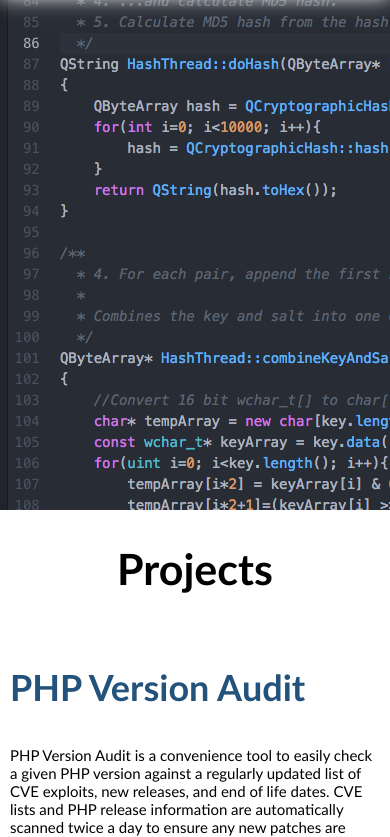
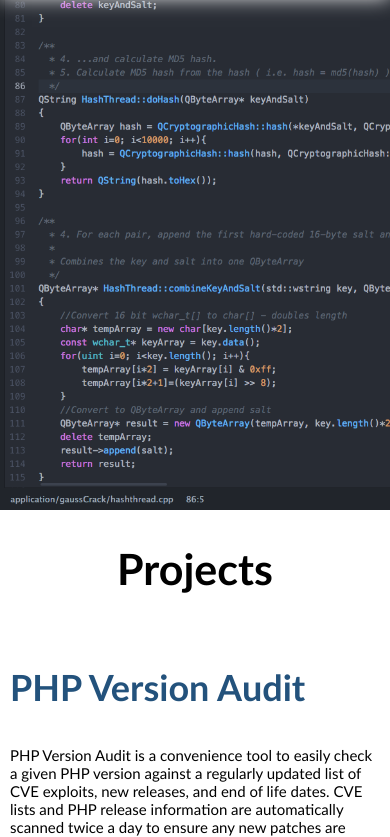
Before and after one commit to lightswitch05/lightswitch05.github.io, a plain HTML site: page index.html in a window 390 px wide. Shown: the part 184-1021 px from the top of the page. Drawn offline with Linux system fonts and the light colour scheme.

Commit message:
Improve background image on mobile

```diff
--- a/index.css
+++ b/index.css
@@ -32,7 +32,10 @@ h3 {
     height: calc(100% - 150px);
     background-size: cover;
     text-align: center;
-    background: #292c34 url("img/gauss-crack.png") no-repeat fixed left;
+    background-color: #292c34;
+    background-image: url("img/gauss-crack.png");
+    background-repeat: no-repeat;
+    background-position: left;
 }
 
 .splash h1 {
@@ -71,6 +74,7 @@ ul {
 }
 
 .contribution {
+    width: 100%;
     max-width: 400px;
     padding-left: 10px;
     padding-right: 10px;
```
